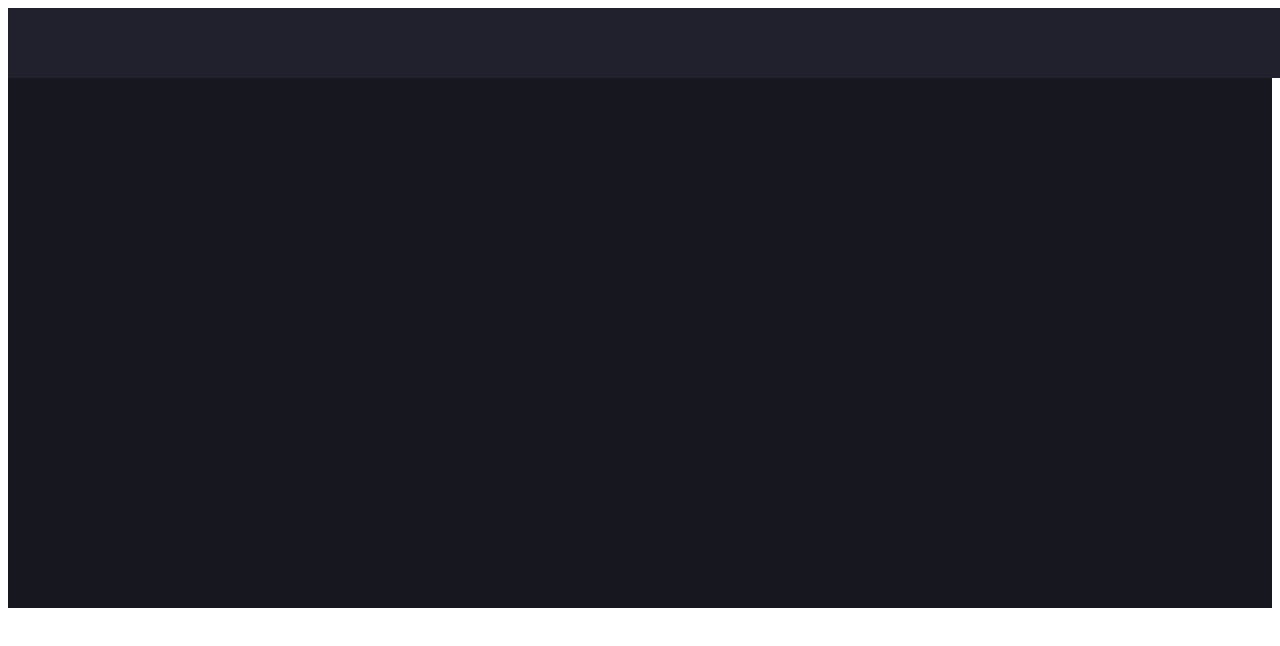
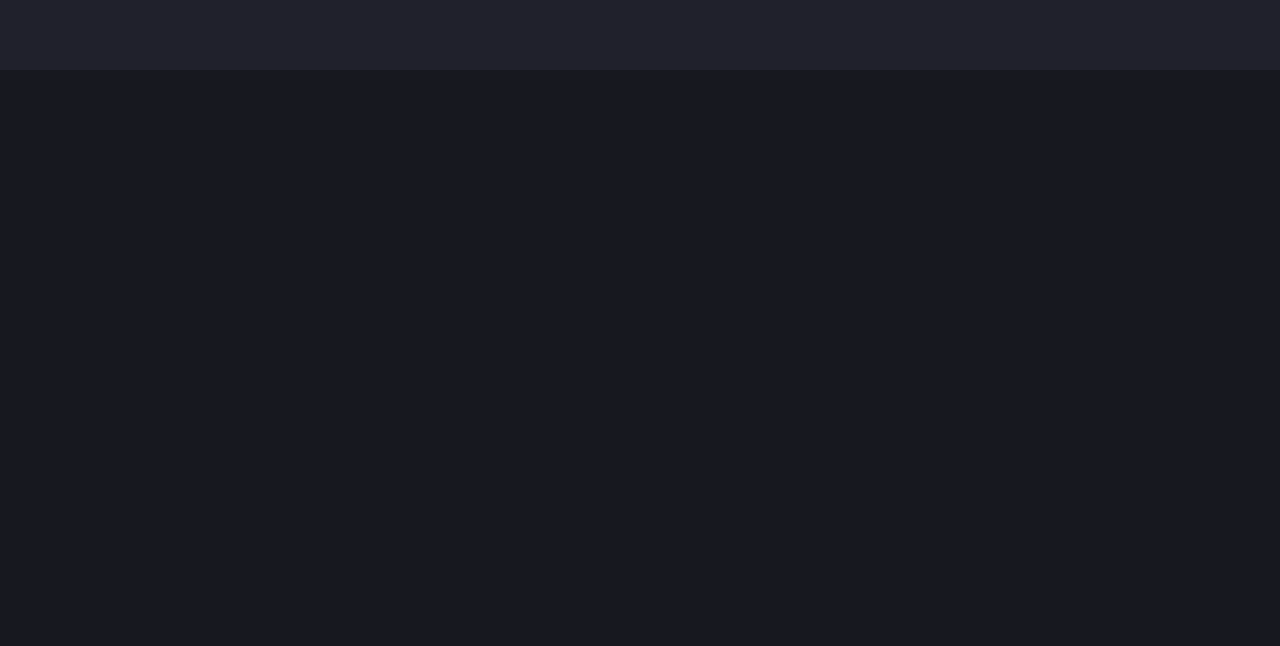
Before and after one commit to Mahletk1/To-Do-App, a React (Create React App) app: page / in a window 1280 px wide. Shown: the top 646 px of the page. Built offline with nearby package versions, Linux system fonts and the light colour scheme.

Commit message:
adding the header and content layout

```diff
--- a/public/index.html
+++ b/public/index.html
@@ -13,7 +13,7 @@
 
     <title>React App</title>
   </head>
-  <body>
+  <body style=margin:0>
     <noscript>You need to enable JavaScript to run this app.</noscript>
     <div id="root"></div>
 
--- a/src/App.js
+++ b/src/App.js
@@ -1,27 +1,30 @@
 import React from "react";
 import Layout from "antd/es/layout/layout";
 import { Content } from "antd/es/layout/layout";
+import { Header} from "antd/es/layout/layout";
+import Sider from "antd/es/layout/Sider";
+import { Footer } from "antd/es/layout/layout";
 import { Topbar } from "./Topbar/topbar";
 
 const App = () => {
     return (
         <>
-        <Layout style={{ 'height': '600px' }}>
-            <Topbar />
-            <Layout
-            className="isoContentMainLayout"
-            style={{
-                      'height': '500px'
-                    }}>
-                <Content
-                    style={{
+        <Layout>
+         <Topbar />
+            <Layout style={{height: window.innerHeight}}>
+                {/* <Sider style={{
                         // padding: '70px 0 0',
-                        width: "100%",
+                        // width: "100%",
                         // lexShrink: '0',
                         background: '#17181F',
                         // position: 'relative'
-                    }}>
-                </Content>
+                    }}>left sidebar</Sider> */}
+                    <Layout>
+                    <Content  style={{
+                        background: '#17181F',
+                    }}>main content</Content>
+                    </Layout>
+
             </Layout>
         </Layout>
         </>
--- a/src/Topbar/topbar.js
+++ b/src/Topbar/topbar.js
@@ -8,7 +8,7 @@ export class Topbar extends Component {
             position: "fixed",
             width: "100%",
             height: 70,
-            zIndex: 1,
+            // zIndex: 1,
           };
         return (
             <Header
```
